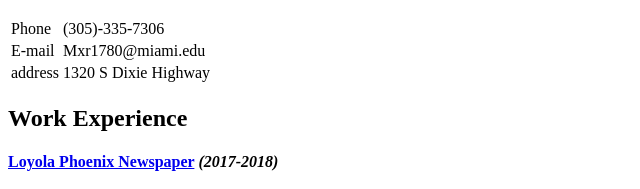
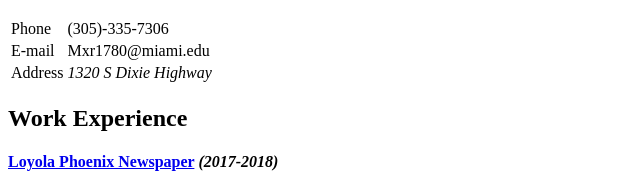
Before and after one commit to miriamruiz99/CIM-111, a plain HTML site: page Resume/index.html in a window 1280 px wide. Shown: the part 411-600 px from the top of the page, 0-640 px from the left. Drawn offline with Linux system fonts and the light colour scheme.

Commit message:
table
adding address tag

```diff
--- a/Resume/index.html
+++ b/Resume/index.html
@@ -32,8 +32,8 @@
     <td>Mxr1780@miami.edu</td>
   </tr>
   <tr>
-    <td>address</td>
-    <td>1320 S Dixie Highway</td>
+    <td>Address</td>
+    <td><address>1320 S Dixie Highway</address></td>
 
   </tr>
 </table>
```
